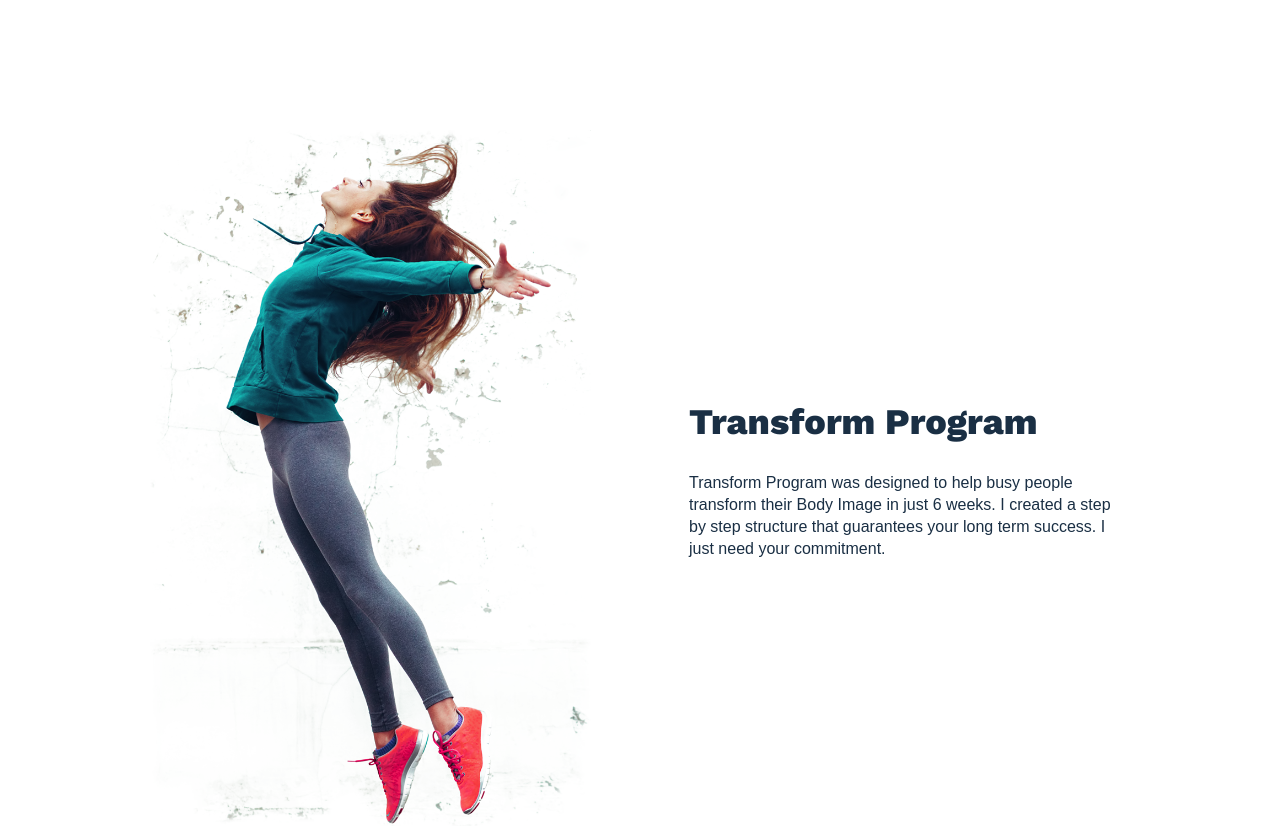
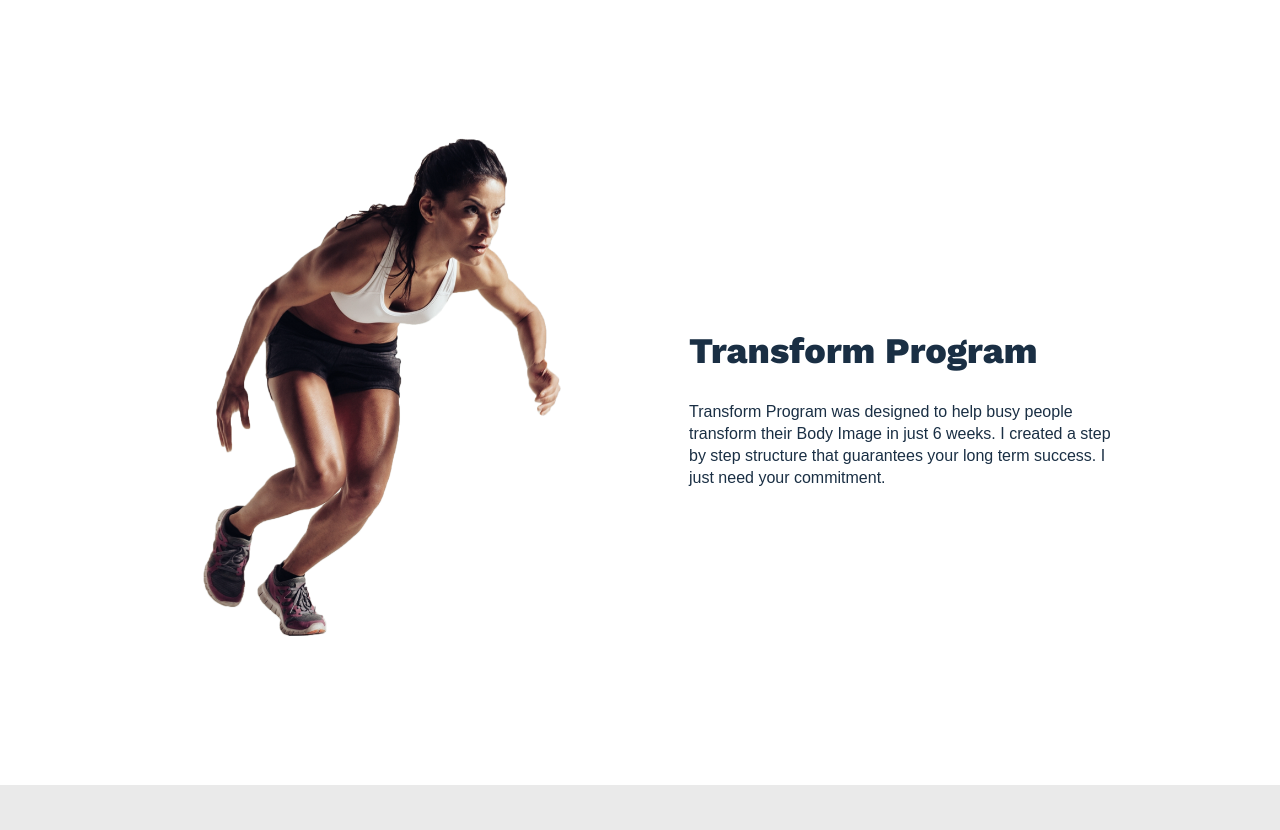
Before and after one commit to patrickhladun/udc-landing-page, a plain HTML site: page index.html in a window 1280 px wide. Shown: the part 980-1810 px from the top of the page. Drawn offline with nearby package versions, Linux system fonts and the light colour scheme.

Commit message:
Add program image

```diff
--- a/index.html
+++ b/index.html
@@ -37,7 +37,7 @@
                 <div class="section-content content-large">
                     <div class="row">
                         <div class="column-50 order-last">
-                            <img src="./assets/images/transform.png" alt="get lasting results">
+                            <img src="./assets/images/program.png" alt="get lasting results">
                         </div>
                         <div class="column-50 order-first">
                             <h2>Transform Program</h2>
```
Also changed, not shown: assets/images/program.png (added).
